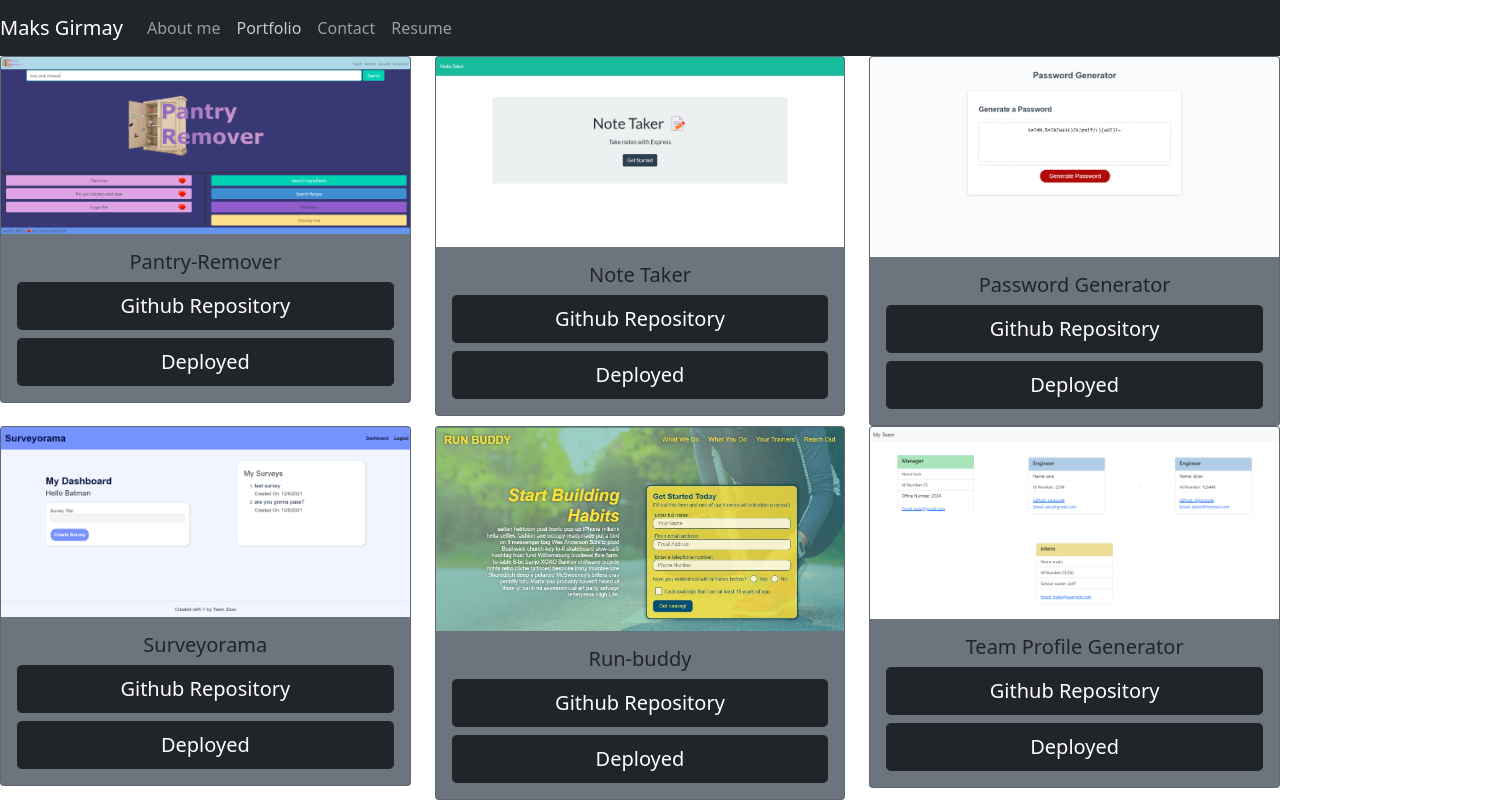
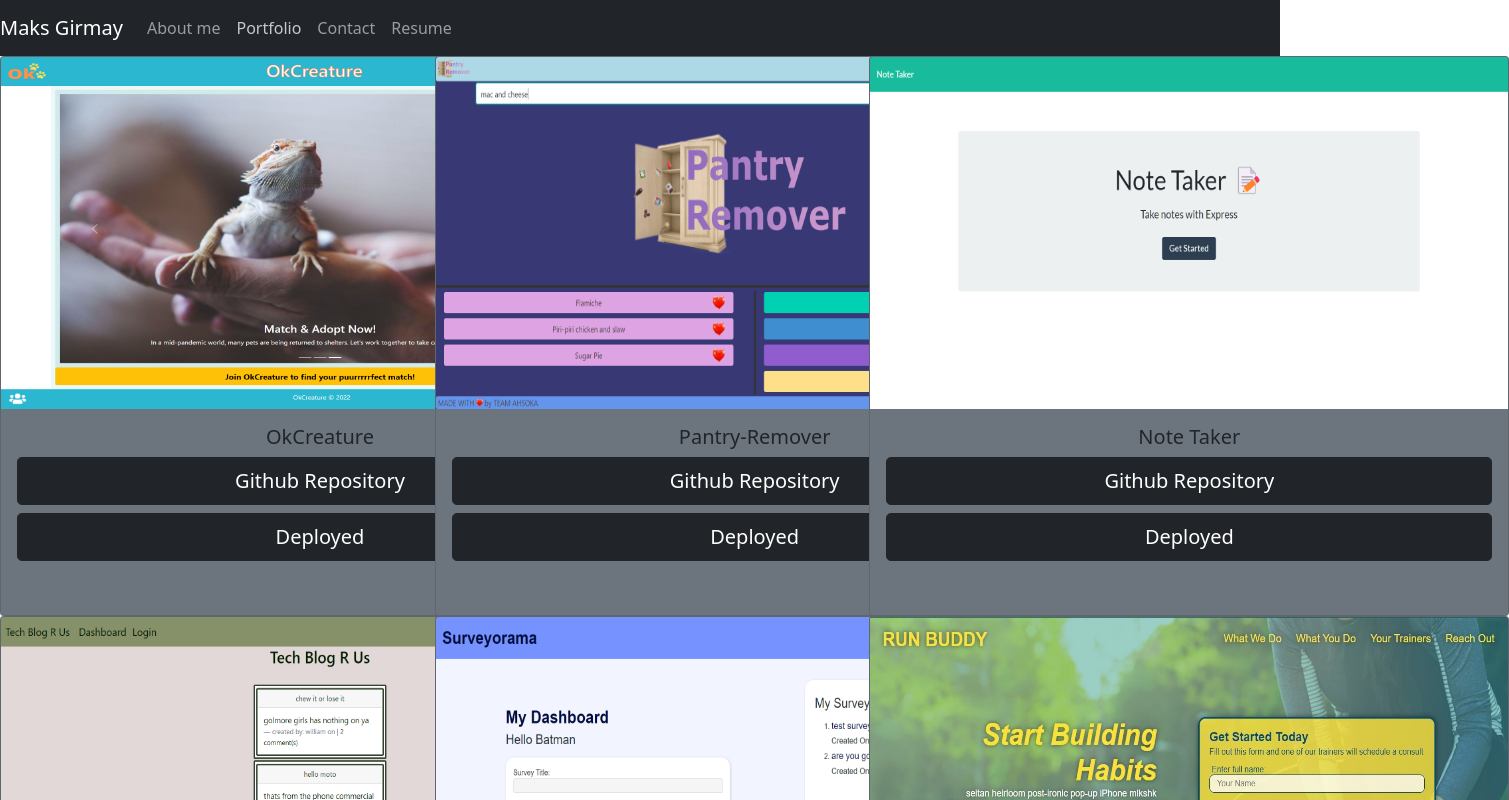
Before and after one commit to maks-pixel/makda, a React (Create React App) app: page / in a window 1280 px wide. Both pictures are taken after a click on the button "Portfolio". Shown: the top 800 px of the page, 1509 px wide, since content can reach past the window. Built offline with nearby package versions, Linux system fonts and the light colour scheme.

Commit message:
adding the final project

```diff
--- a/src/components/Projects/index.js
+++ b/src/components/Projects/index.js
@@ -8,6 +8,12 @@ import Button from 'react-bootstrap/button';
 
 function Projects() {
     const project = [
+        {
+            title: 'OkCreature',
+            image: 'OkCreature.png',
+            link: 'https://github.com/maks-pixel/pet-matcher',
+            deploy:'https://okcreature.herokuapp.com/'
+        },
         {
             title: 'Pantry-Remover',
             image: 'pantry-remover.png',
@@ -21,10 +27,10 @@ function Projects() {
             deploy:'https://mighty-garden-96040.herokuapp.com/'
         },
         {
-            title: 'Password Generator',
-            image: 'password.png',
-            link: 'https://github.com/maks-pixel/wk3-passwordpls',
-            deploy:'https://maks-pixel.github.io/wk3-passwordpls/'
+            title: 'Tech Blog R Us',
+            image: 'techblog.png',
+            link: 'https://github.com/maks-pixel/wk14-techblog',
+            deploy:'https://morning-scrubland-20709.herokuapp.com/'
         },
         {
             title: 'Surveyorama',
@@ -37,21 +43,15 @@ function Projects() {
             image: 'runbuddy-thumb.jpg',
             link: 'https://github.com/maks-pixel/run-buddy',
             deploy:'https://maks-pixel.github.io/run-buddy/'
-        },
-        {
-            title: 'Team Profile Generator',
-            image: 'team.png',
-            link: 'https://github.com/maks-pixel/wk10-TeamProfileGenerator',
-            deploy:'https://watch.screencastify.com/v/aABySFtQSLZdC5K5LKan'
-        },
+        }
     ];
     return (
         <div>
             <Row md={3} className="g-6">
                 {project.map((info) => (
                     <Col>
-                        <Card className="text-center" bg="secondary">
-                            <Card.Img variant="top" src={require(`../../assets/images/${info.image}`)} />
+                        <Card className="text-center" style={{ width: '40rem', height:'35rem'}}  bg="secondary">
+                            <Card.Img variant="top" style={{ width: '45 rem', height:'22rem'}}  src={require(`../../assets/images/${info.image}`)} />
                             <Card.Body>
                                 <Card.Title>{info.title}</Card.Title>
                                 <div className="d-grid gap-2">
```
Also changed, not shown: src/assets/images/OkCreature.png (added), src/assets/images/techblog.png (added).
